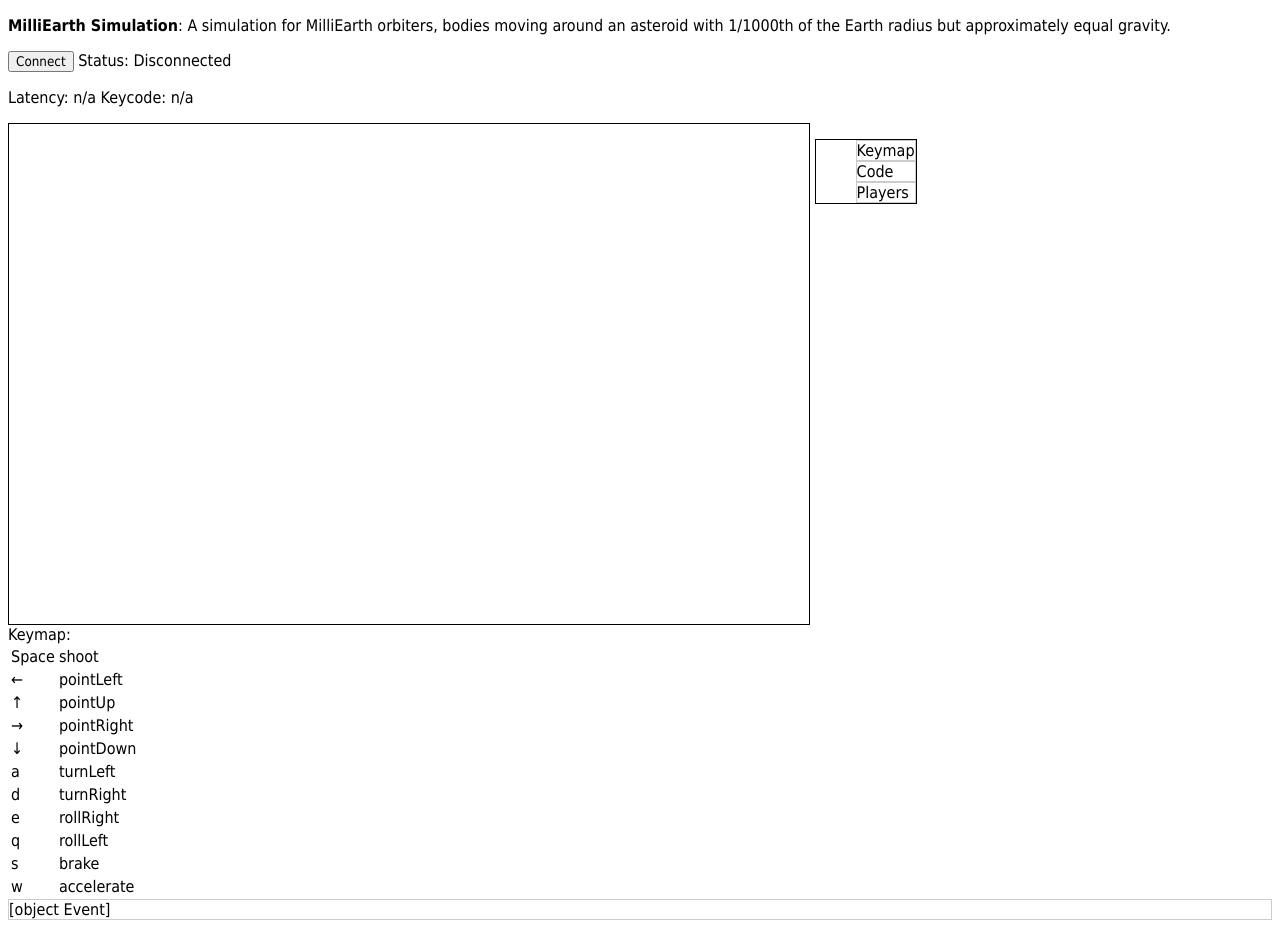
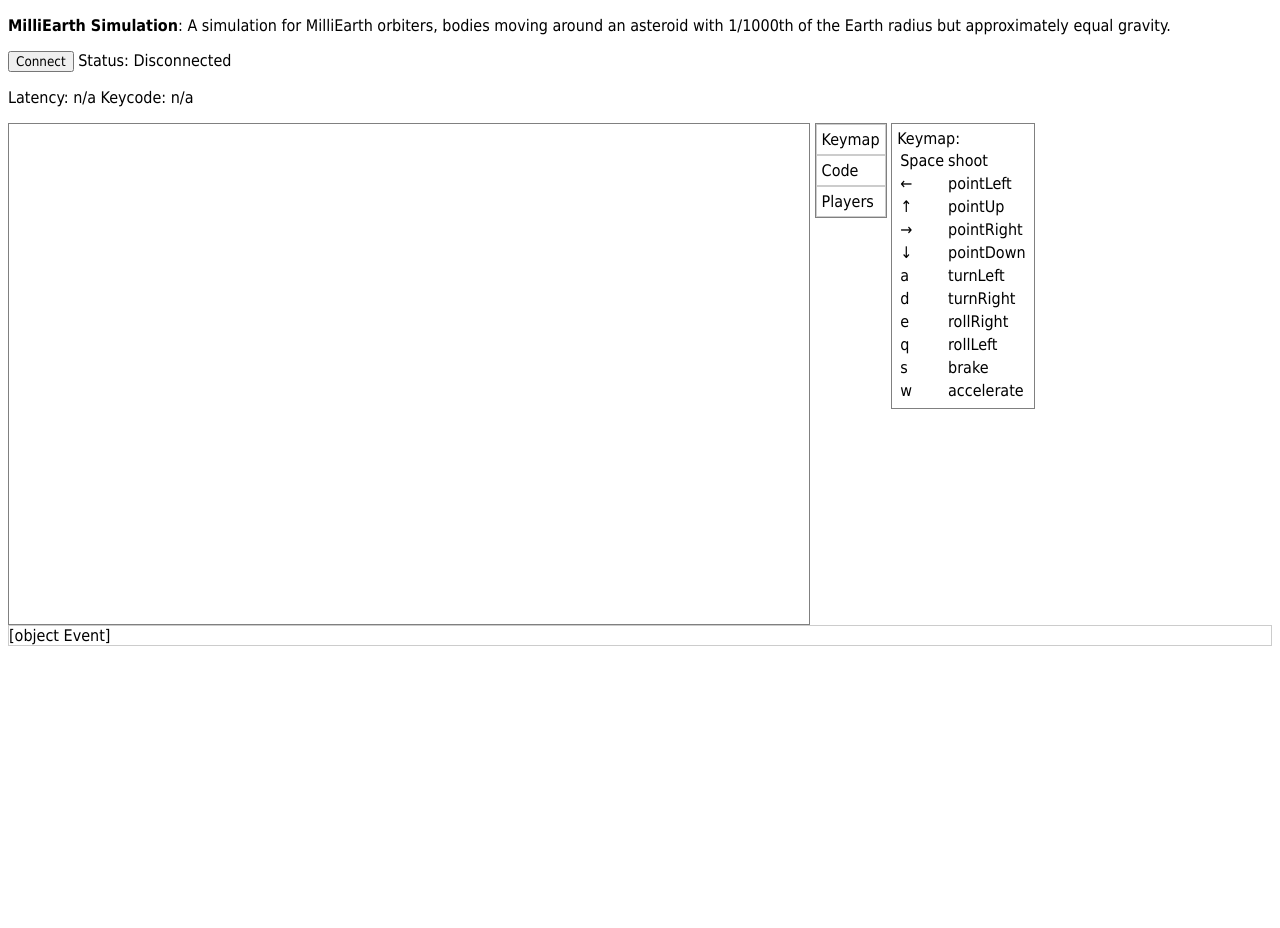
Before and after one commit to alexfernandez/milliearth, a plain HTML site: page html/index.html in a window 1280 px wide. After the commit the page ends 800 px from the top, so only its background shows below. Drawn offline with nearby package versions, Linux system fonts and the light colour scheme.

Commit message:
Give it a passable look already.

```diff
--- a/html/css/milliearth.css
+++ b/html/css/milliearth.css
@@ -6,16 +6,26 @@ div.message {
 }
 canvas {
 	display: inline-block;
-	border:1px solid #000000;
+	border:1px solid #808080;
 	vertical-align: top;
 }
 .options {
 	display: inline-block;
-	border:1px solid #000000;
+	border: 1px solid #808080;
 	vertical-align: top;
+	list-style: none;
+	padding: 0px;
+	margin: 0px;
 }
 .option {
 	display: block;
 	border: 1px solid #cccccc;
 	vertical-align:top;
+	padding: 5px;
 }
+.content {
+	display: inline-block;
+	border: 1px solid #808080;
+	vertical-align: top;
+	padding: 5px;
+}
```
